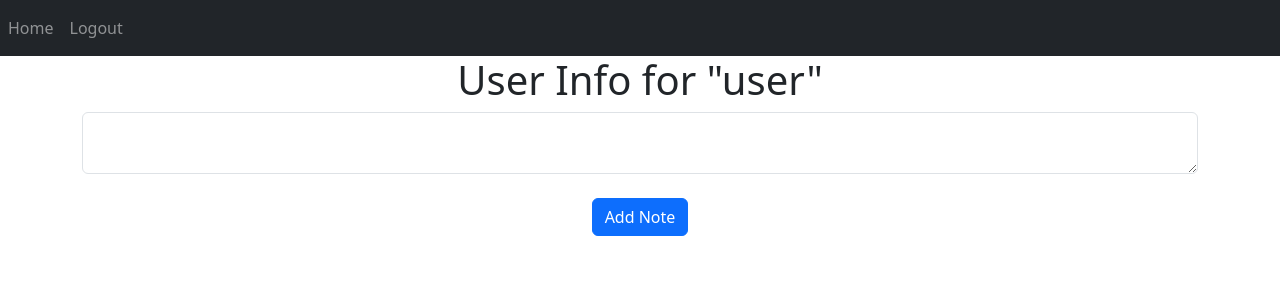
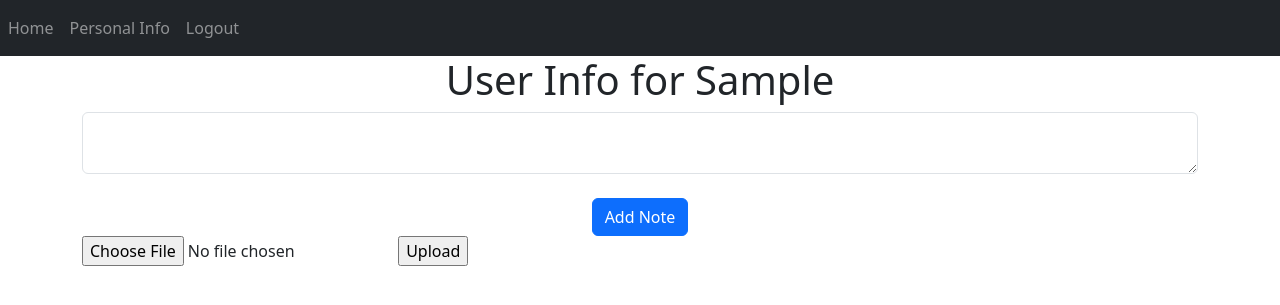
Before and after one commit to Jason-Work-FDM/JasonJeremyQi-credic-card-approval-system-group-project, a Flask app: page /user-info in a window 1280 px wide. Shown: the top 305 px of the page. Run offline with Flask 2, Linux system fonts and the light colour scheme; the visitor is signed in with stand-in values (Sample User, id 1); data comes from the database, SQL or seed files in the repository; data that the repository does not hold is empty; some libraries are stand-ins or nearby versions.

Commit message:
upload feature incomplete

```diff
--- a/website/auth.py
+++ b/website/auth.py
@@ -6,7 +6,6 @@ from flask_login import login_user, login_required, logout_user, current_user
 
 
 auth = Blueprint('auth', __name__)
-
 
 @auth.route('/login', methods=['GET', 'POST'])
 def login():
@@ -26,7 +25,6 @@ def login():
             flash('Email does not exist.', category='error')
 
     return render_template("login.html", user=current_user)
-
 
 @auth.route('/logout')
 @login_required
@@ -72,3 +70,9 @@ def user_dashboard():
 @auth.route('/user-info', methods=['GET', 'POST'])
 def user_info():
     return render_template("User_info.html", user=current_user)
+
+@auth.route('/success', methods = ['POST'])
+def success():
+    if request.method == 'POST':
+        f = request.files['file']
+        f.save(f.filename)
--- a/website/templates/User_info.html
+++ b/website/templates/User_info.html
@@ -1,6 +1,6 @@
 {% extends "base.html" %} {% block title %}User Info{% endblock %} {% block content %}
 
-<h1 align="center">User Info for "user" </h1>
+<h1 align="center">User Info for {{ user.first_name }} </h1>
 
 <ul class="list-group list-group-flush" id="notes">
   {% for note in user.notes %}
@@ -20,4 +20,9 @@
   </div>
 </form>
 
+<form action="/success" method="POST" enctype="multipart/form-data">
+  <input type="file" name="file" />
+  <input type="submit" value="Upload">
+</form>
+
 {% endblock %}
--- a/website/templates/base.html
+++ b/website/templates/base.html
@@ -32,6 +32,7 @@
         <div class="navbar-nav">
           {% if user.is_authenticated %}
           <a class="nav-item nav-link" id="home" href="/">Home</a>
+          <a class="nav-item nav-link" id="user-info" href="/user-info">Personal Info</a>
           <a class="nav-item nav-link" id="logout" href="/logout">Logout</a>
           {% else %}
           <a class="nav-item nav-link" id="login" href="/login">Login</a>
```
Also changed, not shown: 1 other file.
